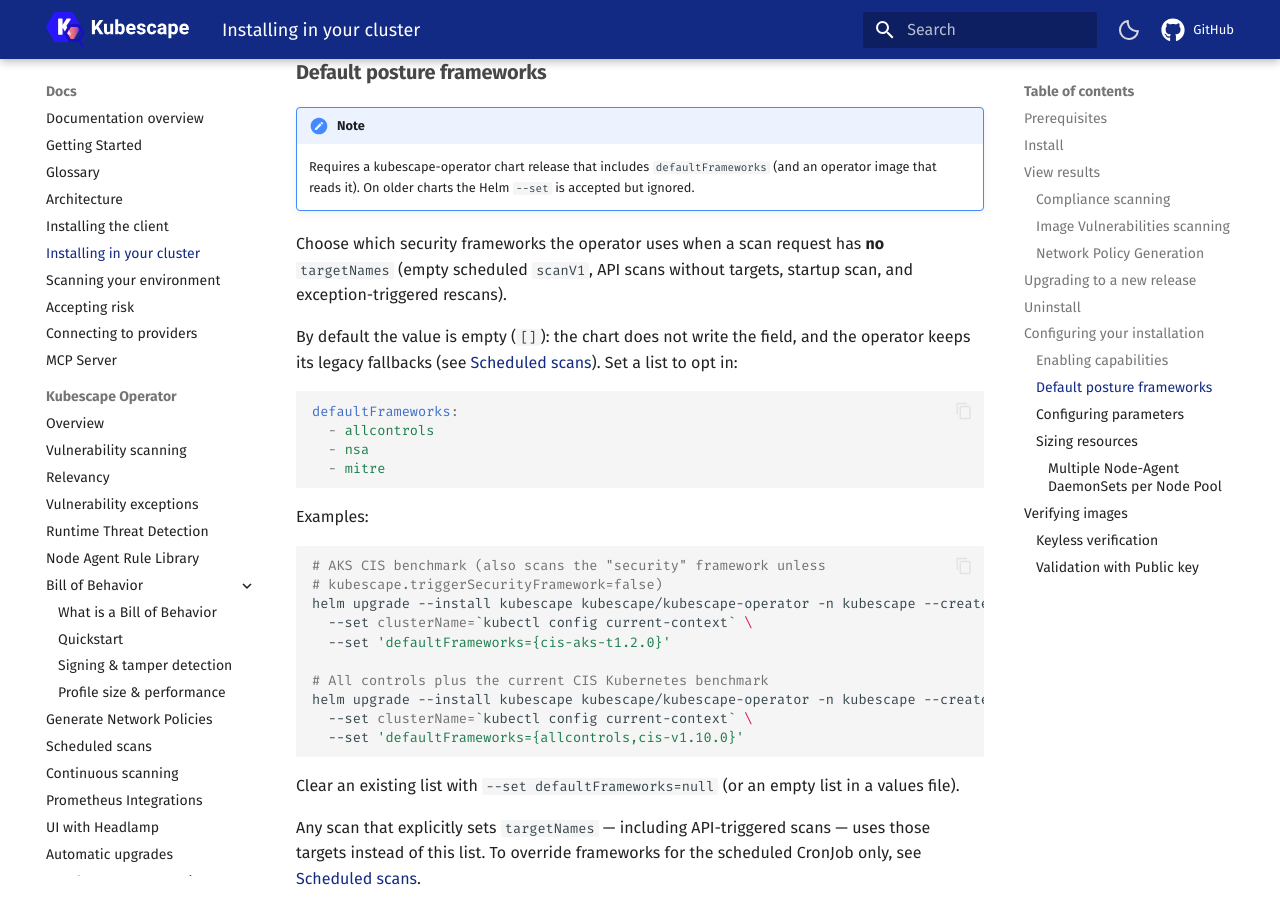
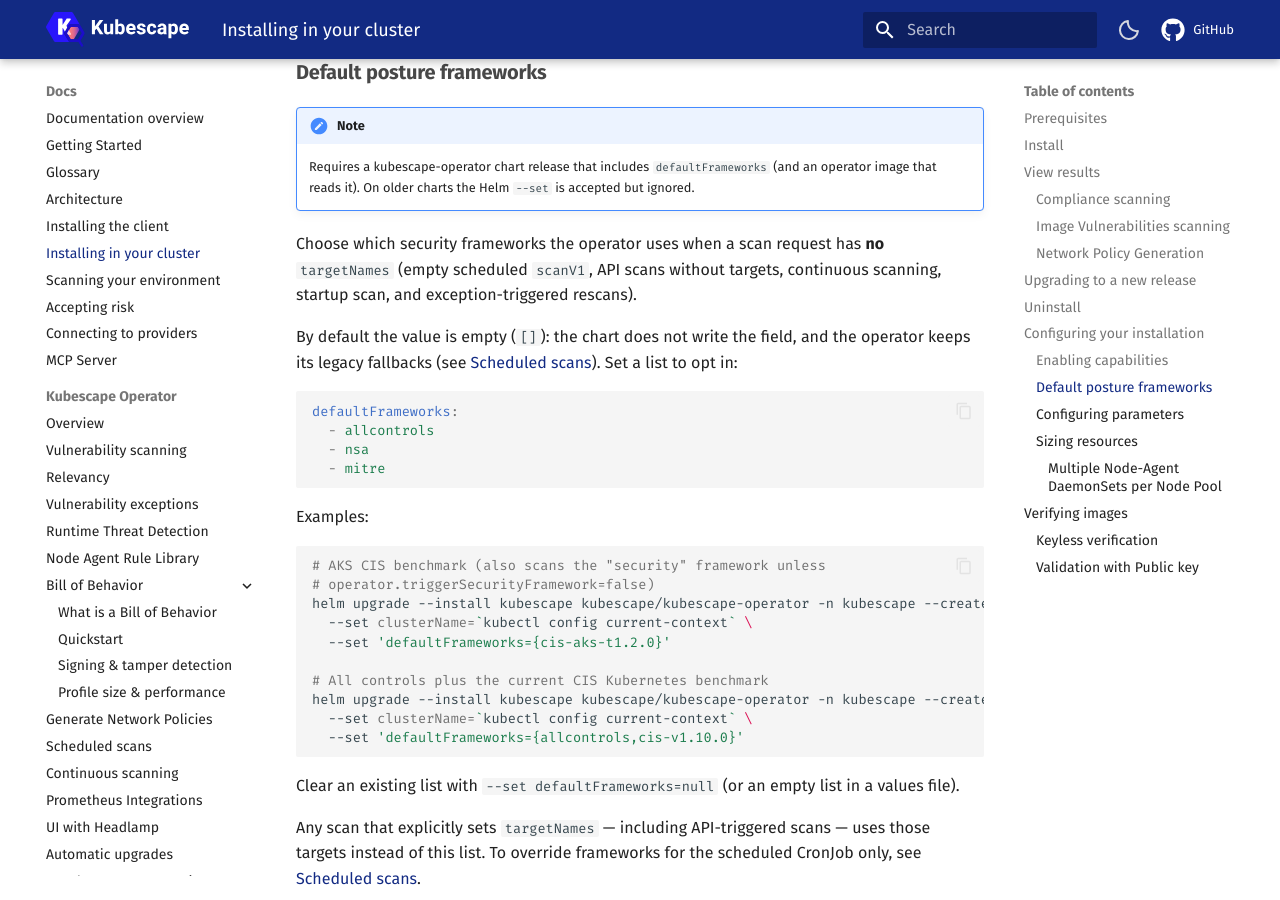
Before and after one commit to kubescape/kubescape.io, an MkDocs documentation site: the page built from docs/docs/install-operator.md, in a window 1280 px wide and 900 px high, scrolled down 4013 px. Built offline with MkDocs 1.6.1 and Material for MkDocs 9.7.7, drawn with Linux system fonts in a browser that asks for light colours; comment, search, counter and statistics services are not loaded.

Commit message:
fix: address defaultFrameworks review feedback
Signed-off-by: manu <kiratcodes99@gmail.com>

````diff
--- a/docs/docs/install-operator.md
+++ b/docs/docs/install-operator.md
@@ -177,7 +177,7 @@
 !!! note
     Requires a kubescape-operator chart release that includes `defaultFrameworks` (and an operator image that reads it). On older charts the Helm `--set` is accepted but ignored.
 
-Choose which security frameworks the operator uses when a scan request has **no** `targetNames` (empty scheduled `scanV1`, API scans without targets, startup scan, and exception-triggered rescans).
+Choose which security frameworks the operator uses when a scan request has **no** `targetNames` (empty scheduled `scanV1`, API scans without targets, continuous scanning, startup scan, and exception-triggered rescans).
 
 By default the value is empty (`[]`): the chart does not write the field, and the operator keeps its legacy fallbacks (see [Scheduled scans](operator/scheduled-scans.md)). Set a list to opt in:
 
@@ -192,7 +192,7 @@
 
 ```shell
 # AKS CIS benchmark (also scans the "security" framework unless
-# kubescape.triggerSecurityFramework=false)
+# operator.triggerSecurityFramework=false)
 helm upgrade --install kubescape kubescape/kubescape-operator -n kubescape --create-namespace \
   --set clusterName=`kubectl config current-context` \
   --set 'defaultFrameworks={cis-aks-t1.2.0}'
````
Also changed, not shown: docs/docs/operator/scheduled-scans.md (+1 -1 lines).
